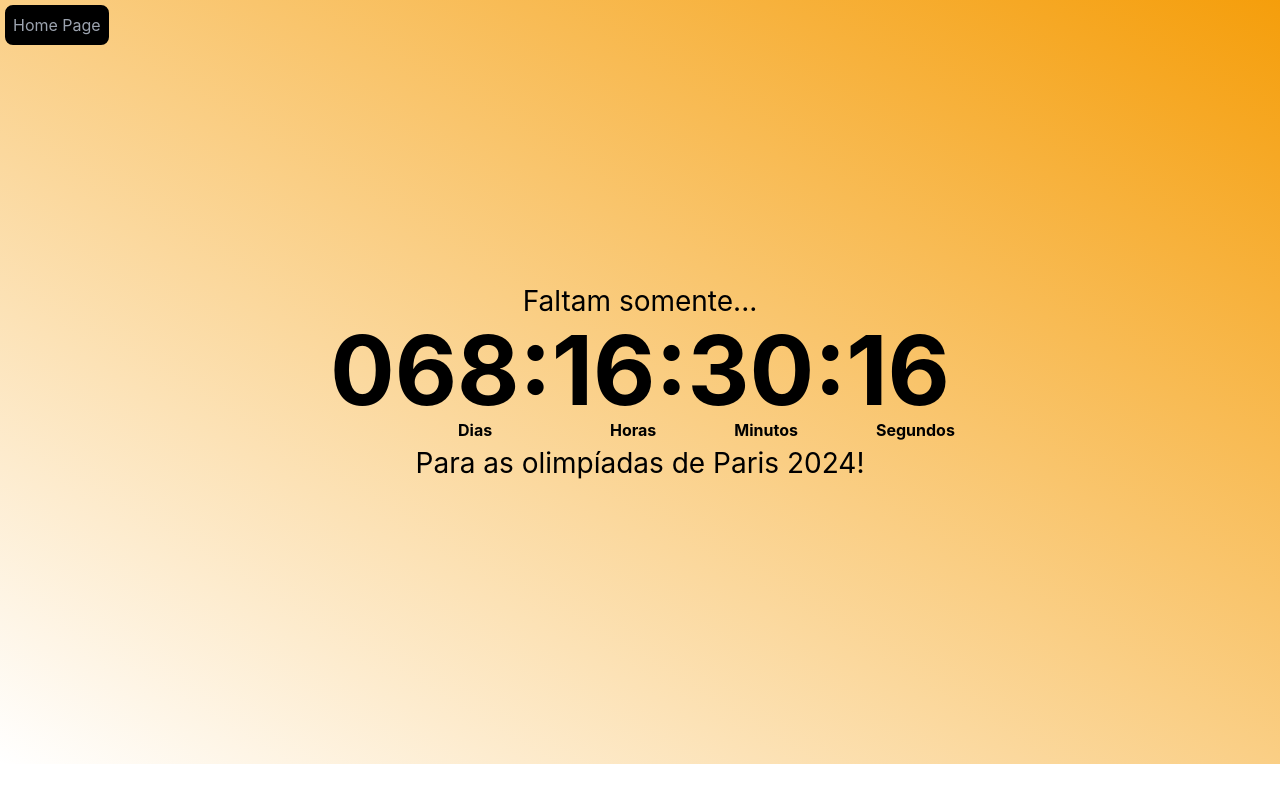
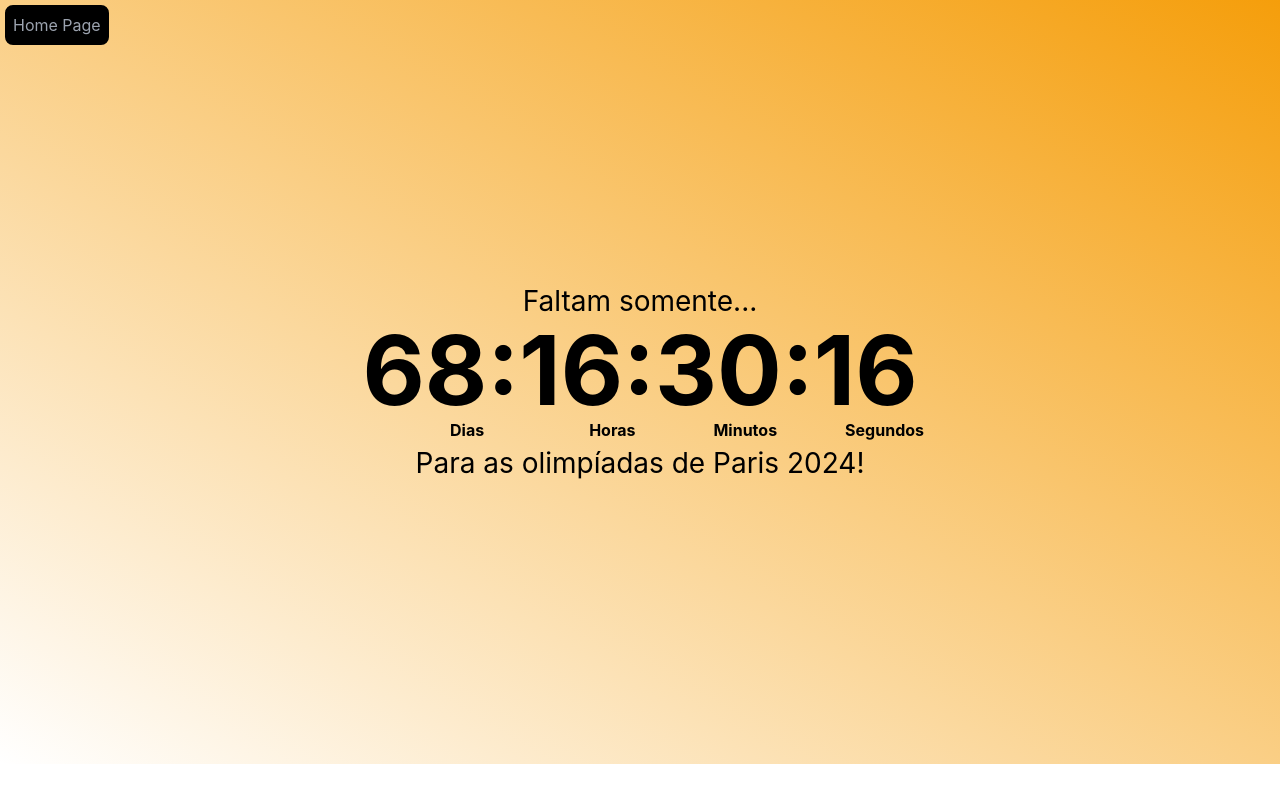
Before and after one commit to leandroohsr/MC656, a React (Create React App) app: page /timer in a window 1280 px wide. Built offline with nearby package versions, Linux system fonts and the light colour scheme.

Commit message:
Tirei o 0 e alinhei o texto

```diff
--- a/src/pages/TimerPage.tsx
+++ b/src/pages/TimerPage.tsx
@@ -16,13 +16,8 @@
         //Devolve os valores temporais em string com 0s a mais se for necessário
         var diasFormat, horasFormat, minutosFormat, segundosFormat;
 
-        if (dias < 100) {
-            if (dias < 10) {
-                diasFormat = '00' + dias.toString();
-            }
-            else {
-                diasFormat = '0' + dias.toString();
-            }
+        if (dias < 10) {
+            diasFormat = '0' + dias.toString();
         }
         else {
             diasFormat = dias.toString();
@@ -77,11 +72,11 @@
             <a href="/" className='absolute border-8 rounded-lg border-black text-gray-400 bg-black top-[5px] left-[5px]'>Home Page</a>
             <span className="text-center block text-[28px]">Faltam somente...</span>
             <span id="timerPanel" className="font-bold text-8xl text-center z-1 block">00:00:00:00</span>
-            <span className='absolute left-[458px] font-bold'>Dias</span>
-            <div className="space-x-[78px] text-center absolute left-[610px]">
-                <span className='font-bold'>Horas</span>
-                <span className='font-bold'>Minutos</span>
-                <span className='font-bold'>Segundos</span>
+            <div className="text-center absolute left-[450px]">
+                <span className='font-bold pr-[105px]'>Dias</span>
+                <span className='font-bold pr-[78px]'>Horas</span>
+                <span className='font-bold pr-[68px]'>Minutos</span>
+                <span className='font-bold text-center'>Segundos</span>
             </div>
             <br />
             <span className="text-center block text-[28px]">Para as olimpíadas de Paris 2024!</span>
```
